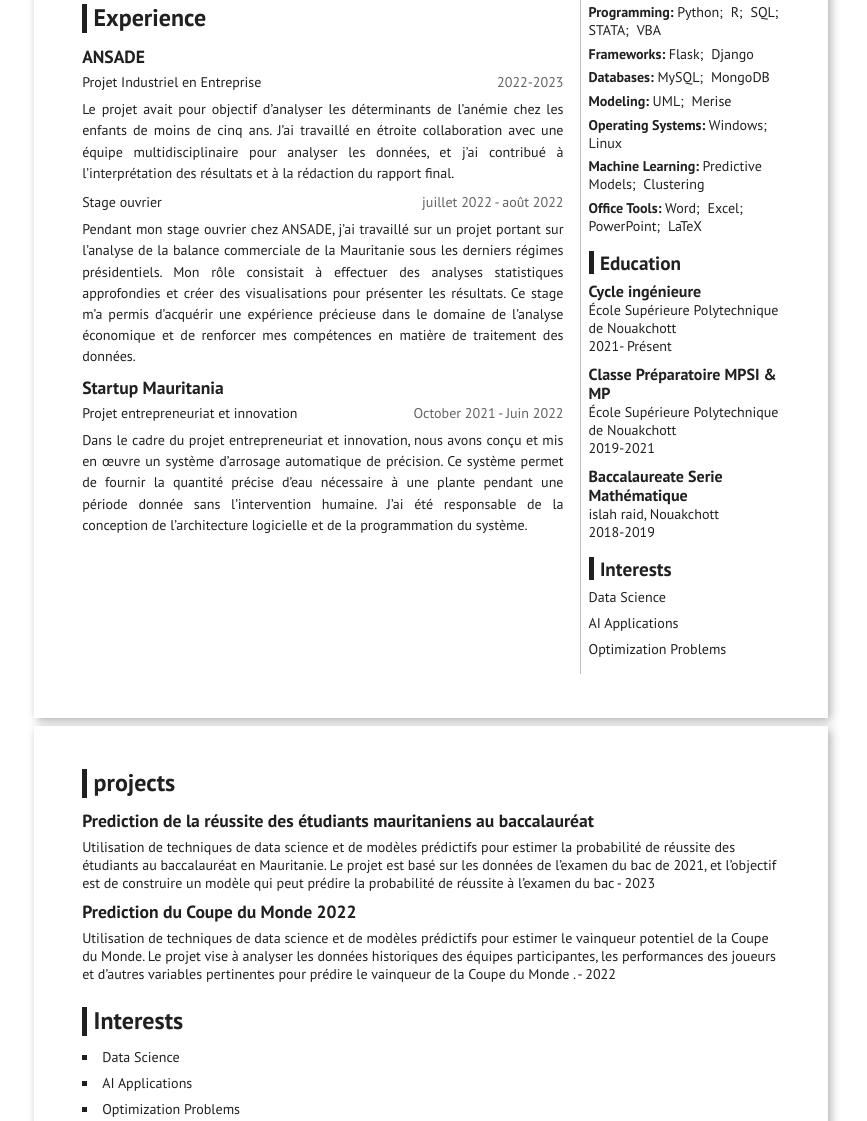
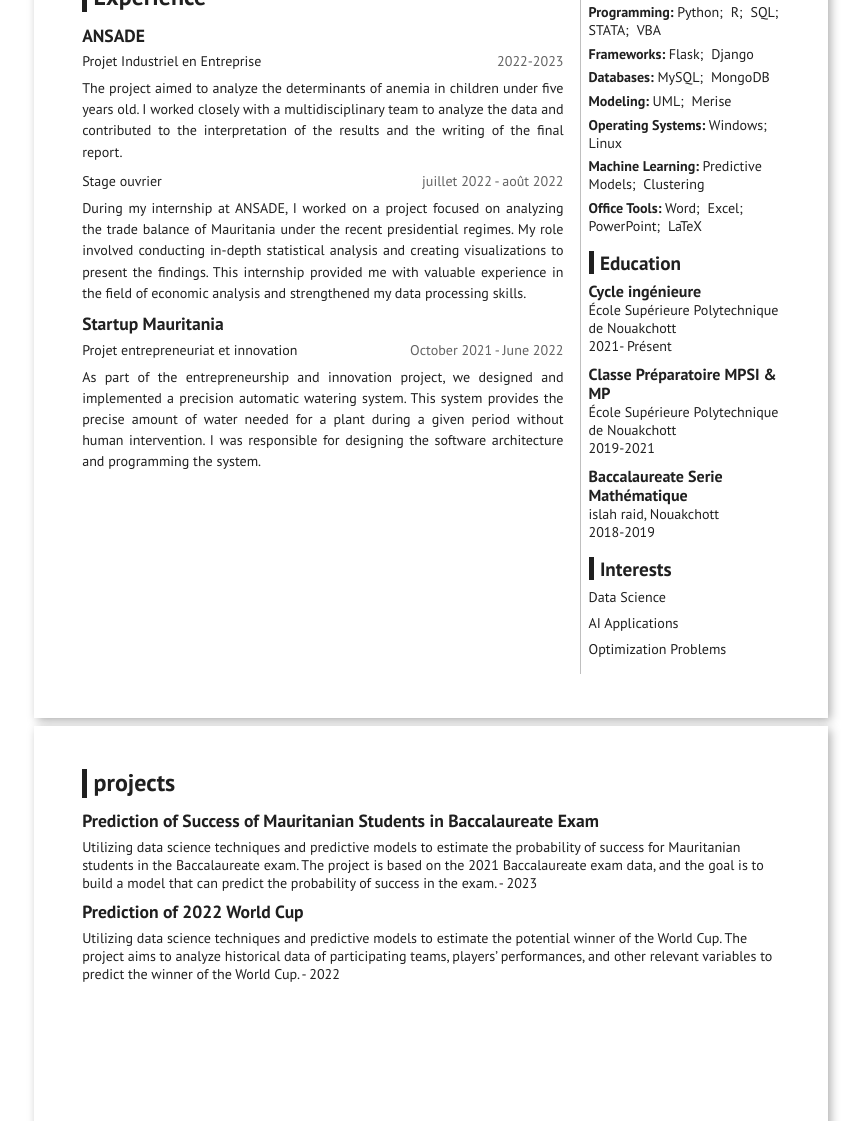
Before and after one commit to De-bya/De-bya.github.io, a plain HTML site: page index.html in a window 1280 px wide. Shown: the part 445-1566 px from the top of the page, without its empty margins (209-1076 px from the left). Drawn offline with Linux system fonts and the light colour scheme.

Commit message:
second commit

```diff
--- a/index.html
+++ b/index.html
@@ -41,7 +41,7 @@
 
 					<div class="section section-about"><h1 class="section-title">About Me</h1>
 
-	<p>Je suis étudiante ingénieure en Statistique et Ingénierie des Données à l&rsquo;École Supérieure Polytechnique de Nouakchott. Je suis passionnée par l&rsquo;analyse de données et la résolution de problèmes complexes à l&rsquo;aide des statistiques et de l&rsquo;apprentissage automatique. J&rsquo;ai hâte d&rsquo;appliquer mes connaissances et mes compétences dans des projets pratiques et de contribuer au domaine de la science des données.</p>
+	<p>I am a Statistical and Data Engineering student at the École Supérieure Polytechnique in Nouakchott. I am passionate about data analysis and solving complex problems using statistics and machine learning. I am excited to apply my knowledge and skills in practical projects and contribute to the field of data science.</p>
 
 
 </div>
@@ -58,7 +58,7 @@
 		</div>
 
 
-	<p>Le projet avait pour objectif d&rsquo;analyser les déterminants de l&rsquo;anémie chez les enfants de moins de cinq ans. J&rsquo;ai travaillé en étroite collaboration avec une équipe multidisciplinaire pour analyser les données, et j&rsquo;ai contribué à l&rsquo;interprétation des résultats et à la rédaction du rapport final.</p>
+	<p>The project aimed to analyze the determinants of anemia in children under five years old. I worked closely with a multidisciplinary team to analyze the data and contributed to the interpretation of the results and the writing of the final report.</p>
 
 
 
@@ -71,7 +71,7 @@
 		</div>
 
 
-	<p>Pendant mon stage ouvrier chez ANSADE, j&rsquo;ai travaillé sur un projet portant sur l&rsquo;analyse de la balance commerciale de la Mauritanie sous les derniers régimes présidentiels. Mon rôle consistait à effectuer des analyses statistiques approfondies et créer des visualisations pour présenter les résultats. Ce stage m&rsquo;a permis d&rsquo;acquérir une expérience précieuse dans le domaine de l&rsquo;analyse économique et de renforcer mes compétences en matière de traitement des données.</p>
+	<p>During my internship at ANSADE, I worked on a project focused on analyzing the trade balance of Mauritania under the recent presidential regimes. My role involved conducting in-depth statistical analysis and creating visualizations to present the findings. This internship provided me with valuable experience in the field of economic analysis and strengthened my data processing skills.</p>
 
 
 
@@ -85,11 +85,11 @@
 	<div class="item">
 		<div class="flex-row">
 			<span class="job-title">Projet entrepreneuriat et innovation</span>
-			<span class="date">October 2021 - Juin 2022</span>
+			<span class="date">October 2021 - June 2022</span>
 		</div>
 
 
-	<p>Dans le cadre du projet entrepreneuriat et innovation, nous avons conçu et mis en œuvre un système d&rsquo;arrosage automatique de précision. Ce système permet de fournir la quantité précise d&rsquo;eau nécessaire à une plante pendant une période donnée sans l&rsquo;intervention humaine. J&rsquo;ai été responsable de la conception de l&rsquo;architecture logicielle et de la programmation du système.</p>
+	<p>As part of the entrepreneurship and innovation project, we designed and implemented a precision automatic watering system. This system provides the precise amount of water needed for a plant during a given period without human intervention. I was responsible for designing the software architecture and programming the system.</p>
 
 
 
@@ -196,25 +196,20 @@
 
 			<div class="section section-projects"><h1 class="section-title">projects</h1>
 <div class="item">
-	<h2 class="item-title">Prediction de la réussite des étudiants mauritaniens au baccalauréat</h2>
-	<span>Utilisation de techniques de data science et de modèles prédictifs pour estimer la probabilité de réussite des étudiants au baccalauréat en Mauritanie. Le projet est basé sur les données de l&rsquo;examen du bac de 2021, et l&rsquo;objectif est de construire un modèle qui peut prédire la probabilité de réussite à l&rsquo;examen du bac - 2023</span>
+	<h2 class="item-title">Prediction of Success of Mauritanian Students in Baccalaureate Exam</h2>
+	<span>Utilizing data science techniques and predictive models to estimate the probability of success for Mauritanian students in the Baccalaureate exam. The project is based on the 2021 Baccalaureate exam data, and the goal is to build a model that can predict the probability of success in the exam. - 2023</span>
 
 
 </div>
 
 <div class="item">
-	<h2 class="item-title">Prediction du Coupe du Monde 2022</h2>
-	<span>Utilisation de techniques de data science et de modèles prédictifs pour estimer le vainqueur potentiel de la Coupe du Monde. Le projet vise à analyser les données historiques des équipes participantes, les performances des joueurs et d&rsquo;autres variables pertinentes pour prédire le vainqueur de la Coupe du Monde . - 2022</span>
+	<h2 class="item-title">Prediction of 2022 World Cup</h2>
+	<span>Utilizing data science techniques and predictive models to estimate the potential winner of the World Cup. The project aims to analyze historical data of participating teams, players&rsquo; performances, and other relevant variables to predict the winner of the World Cup. - 2022</span>
 
 
 </div>
 
 </div>
-
-
-			<div class="section section-interests"><h1 class="section-title">Interests</h1><div class="item">
-	<li>Data Science</li><li>AI Applications</li><li>Optimization Problems</li>
-	</div></div>
 
 
 	</article>
```
